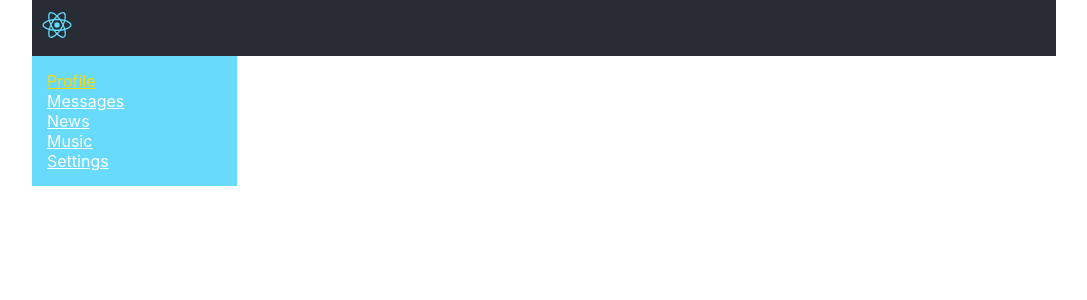
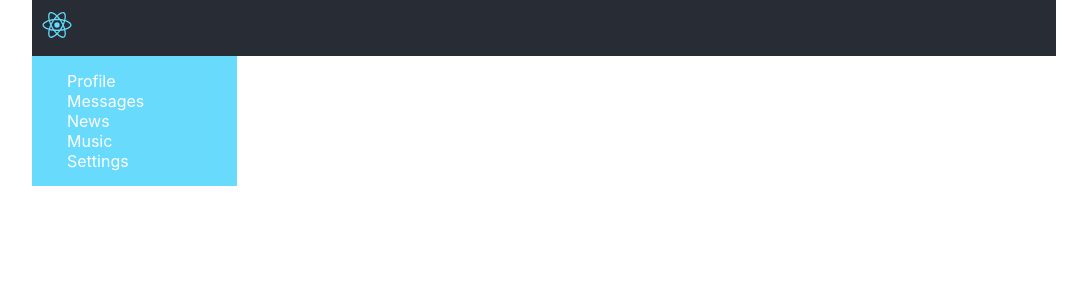
Before and after one commit to zillomoons/social_network_ts, a React (Create React App) app: page / in a window 1280 px wide. Shown: the top 300 px of the page, without its empty margins (96-1183 px from the left). Built offline with nearby package versions, Linux system fonts and the light colour scheme.

Commit message:
20_lesson: NavLink

```diff
--- a/src/components/navbar/Navbar.module.css
+++ b/src/components/navbar/Navbar.module.css
@@ -1,12 +1,13 @@
 .Navbar {
     grid-area: navbar;
     background-color: #68dafb;
+    padding: 15px 35px;
+}
+.item a {
     color: white;
-    padding: 15px;
+    text-decoration: none;
+    margin-bottom: 25px;
 }
-.active {
+.item a.activeLink {
     color: gold;
 }
-a {
-    color: inherit;
-}
--- a/src/components/navbar/Navbar.tsx
+++ b/src/components/navbar/Navbar.tsx
@@ -1,23 +1,24 @@
 import React from 'react';
+import { NavLink } from 'react-router-dom';
 import s from './Navbar.module.css'
 
 export const Navbar = (props: any) => {
     return (
         <nav className={s.Navbar}>
-            <div className={s.active}>
-                <a href="/profile">Profile</a>
+            <div className={s.item}>
+                <NavLink to="/profile" activeClassName={s.activeLink}>Profile</NavLink>
             </div>
-            <div>
-                <a href="/dialogs">Messages</a>
+            <div className={s.item}>
+                <NavLink to="/dialogs" activeClassName={s.activeLink}>Messages</NavLink>
             </div>
-            <div>
-                <a href="/news">News</a>
+            <div className={s.item}>
+                <NavLink to="/news" activeClassName={s.activeLink}>News</NavLink>
             </div>
-            <div>
-                <a href="/music">Music</a>
+            <div className={s.item}>
+                <NavLink to="/music" activeClassName={s.activeLink}>Music</NavLink>
             </div>
-            <div>
-                <a href="/settings">Settings</a>
+            <div className={s.item}>
+                <NavLink to="/settings" activeClassName={s.activeLink}>Settings</NavLink>
             </div>
         </nav>
     );
```
